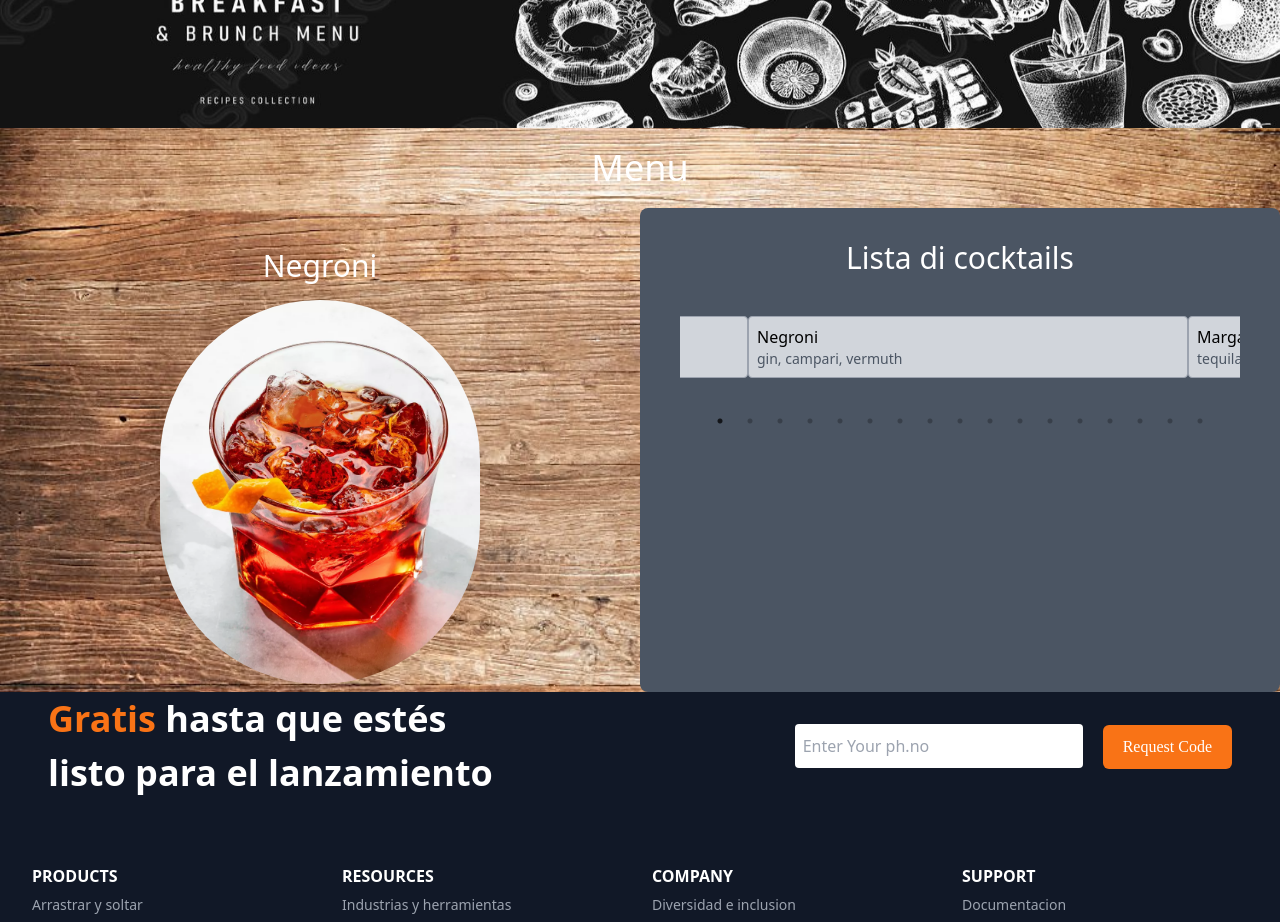
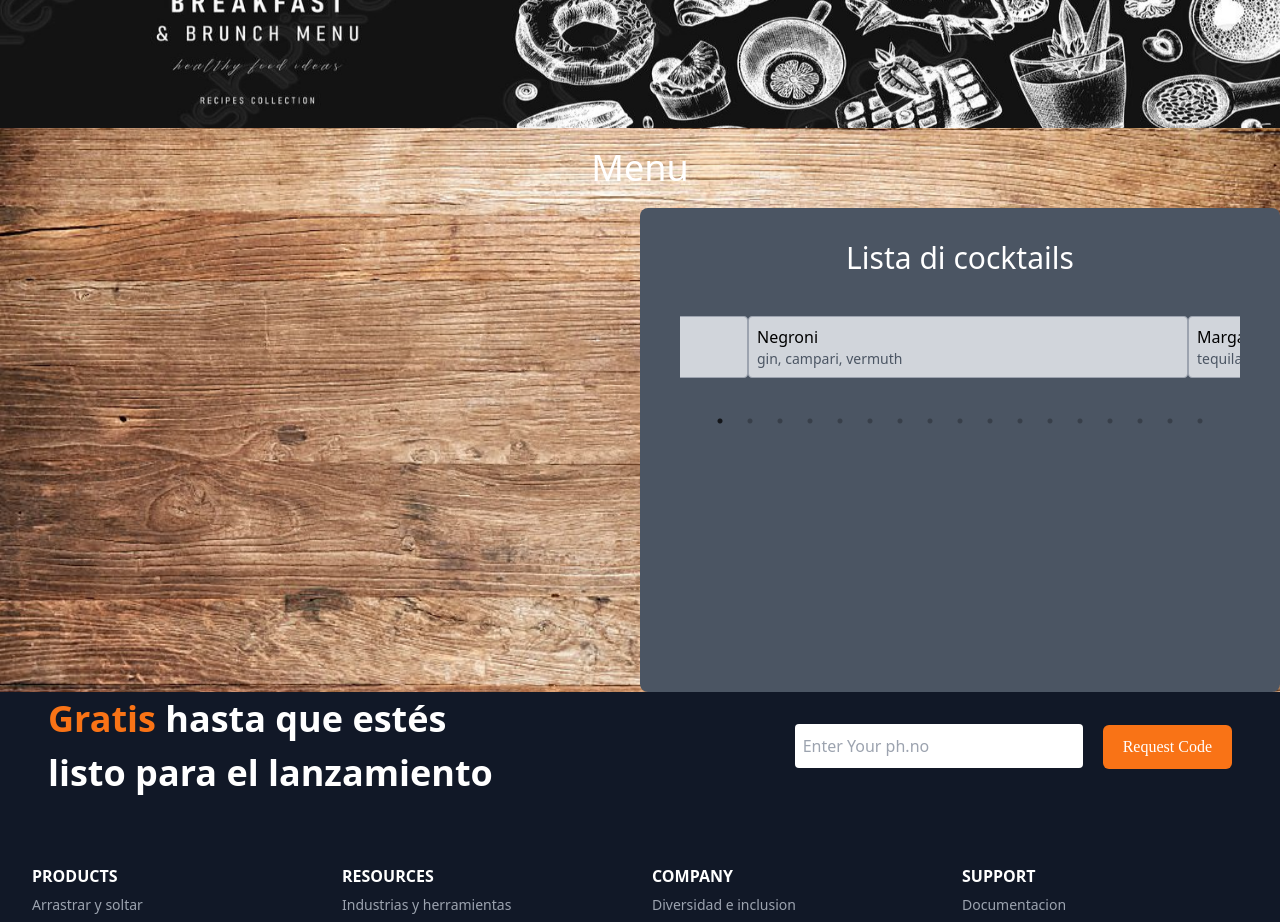
Before and after one commit to francmauric/pizzeria, a Next.js app: page /Prenotaciones in a window 1280 px wide. Shown: the part 1040-1962 px from the top of the page. Built offline with nearby package versions, Linux system fonts and the light colour scheme.

Commit message:
probando otra forma

```diff
--- a/pages/Prenotaciones.tsx
+++ b/pages/Prenotaciones.tsx
@@ -229,7 +229,9 @@ const settings = {
             )}
           </div>
         </div> */}
-        <div className="relative z-10">
+
+
+        {/* <div className="relative z-10">
           <div className="w-full  ">
             <h1 className="text-4xl text-white text-center p-5">Menu</h1>
           </div>
@@ -264,6 +266,36 @@ const settings = {
               </div>
             )}
           </div>
+        </div> */}
+
+
+        <div className="relative z-10">
+          <div className="w-full  ">
+            <h1 className="text-4xl text-white text-center p-5">Menu</h1>
+          </div>
+          <div className="w-full flex flex-row-reverse">
+            <div className="w-full sm:w-2/4 flex-col justify-end bg-gray-600 px-10 rounded-lg">
+              <div>
+                <h2 className="text-center text-3xl py-8 text-white">Lista di cocktails</h2>
+              </div>
+              <div className={isResponsiveView ? "" : "hidden sm:block overflow-y-auto h-96"}>
+                <Slider {...settings}>
+                  {Object.keys(cocktailDescriptions).map((cocktail) => (
+                    <li key={cocktail} className="cursor-pointer p-2 m-2 rounded border border-gray-400 bg-gray-300 hover:bg-gray-400">
+                      {cocktail}
+                      <p className="text-sm text-gray-600">{cocktailDescriptions[cocktail as keyof CocktailDescriptions]}</p>
+                    </li>
+                  ))}
+                </Slider>
+              </div>
+            </div>
+            {isResponsiveView && (
+              <div className="w-full sm:w-3/4 flex justify-center flex-col items-center">
+                <h1 className="text-white text-center text-3xl p-4 pt-8">{selectedCocktail}</h1>
+                <img className="w-2/4 h-96 object-cover rounded-full max-h-96" src={`/images/cocktails/${getImageFileName(selectedCocktail || "")}`} alt="" />
+              </div>
+            )}
+          </div>
         </div>
       </main>
       <div>
```
